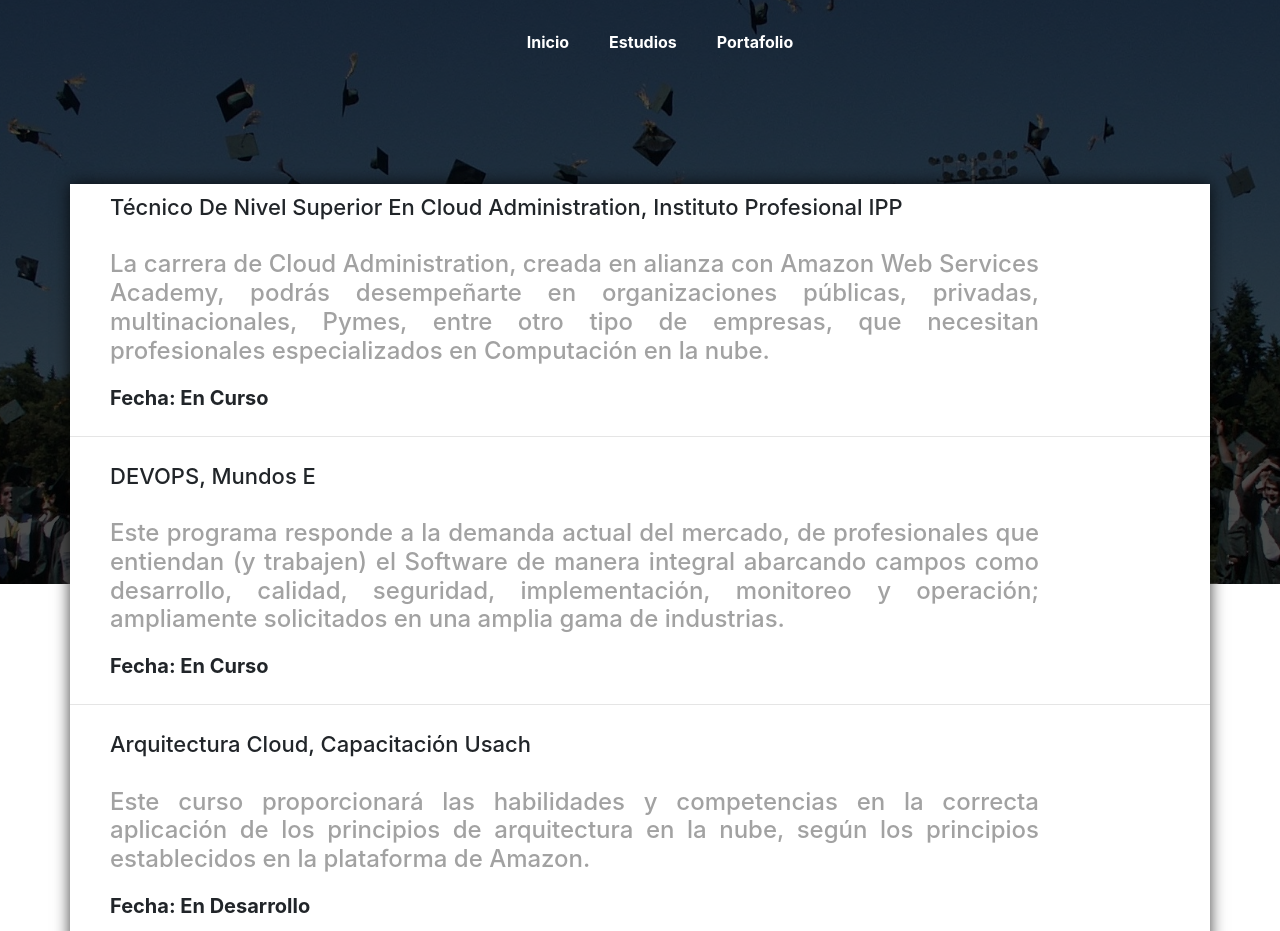
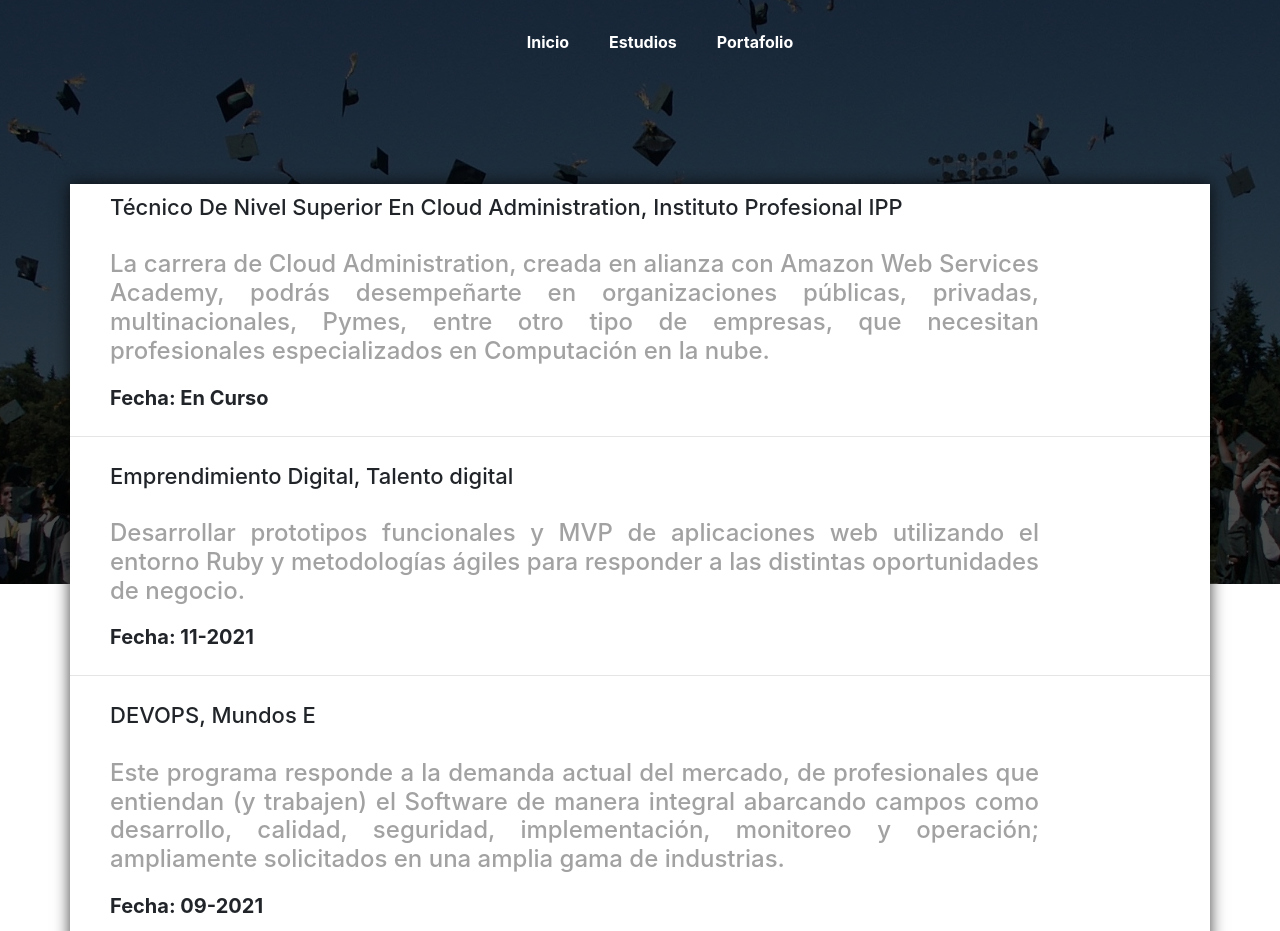
Before and after one commit to GuillermoEchague/CV-Online, a Gatsby site: page /skills in a window 1280 px wide. Shown: the top 931 px of the page. Built offline with nearby package versions, Linux system fonts and the light colour scheme; Gatsby itself is replaced by a stand-in of ours.

Commit message:
actualizacion cv

```diff
--- a/src/utils/skills.js
+++ b/src/utils/skills.js
@@ -18,15 +18,21 @@ export const estudios= [
         date:"En Curso"
     },
     {
+        title: "Emprendimiento Digital, Talento digital",
+        description: "Desarrollar prototipos funcionales y MVP de aplicaciones web utilizando el entorno Ruby y metodologías ágiles para responder a las distintas oportunidades de negocio.",
+        date:"11-2021"
+    },
+
+    {
         title: "DEVOPS, Mundos E",
         description: "Este programa responde a la demanda actual del mercado, de profesionales que entiendan (y trabajen) el Software de manera integral abarcando campos como desarrollo, calidad, seguridad, implementación, monitoreo y operación; ampliamente solicitados en una amplia gama de industrias.",
-        date:"En Curso"
+        date:"09-2021"
     },
 
     {
         title: "Arquitectura Cloud, Capacitación Usach",
         description: "Este curso proporcionará las habilidades y competencias en la correcta aplicación de los principios de arquitectura en la nube, según los principios establecidos en la plataforma de Amazon.",
-        date:"En Desarrollo"
+        date:"04-2021"
     },
     {
         title: "Curso Docker-Kubernetes, Escalab",
```
Also changed, not shown: 1 other file.
